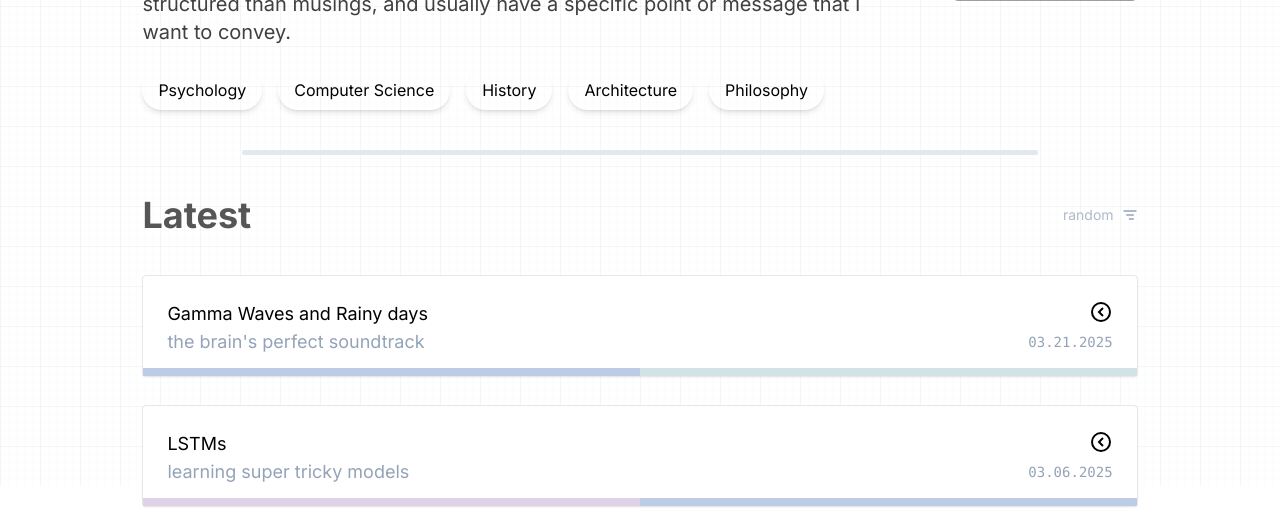
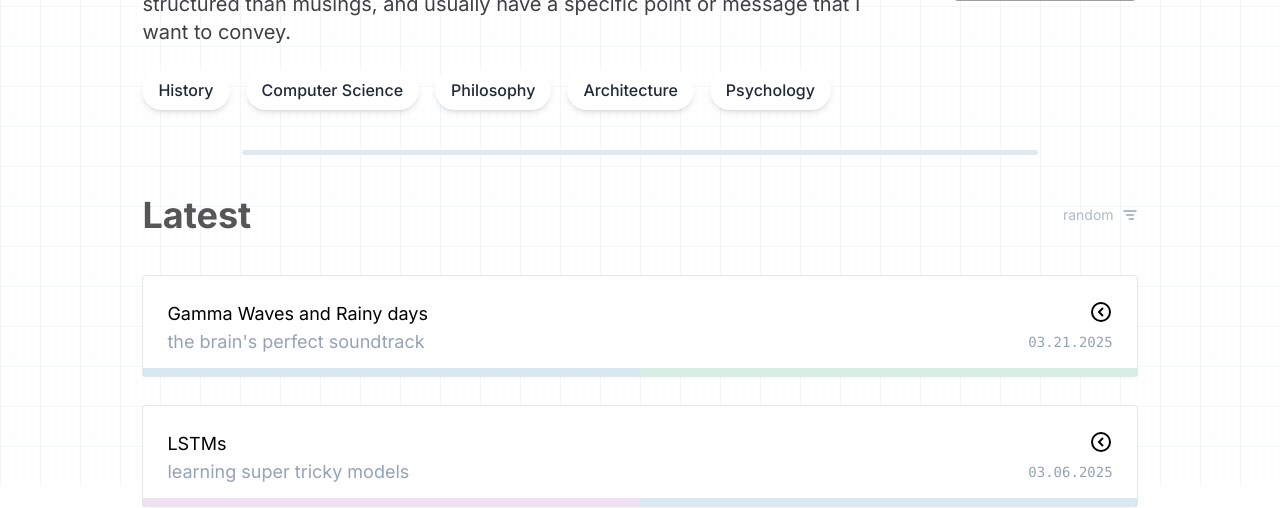
Before and after one commit to markmcguire011/Sentennial, a Next.js app: page /articles in a window 1280 px wide. Shown: the part 314-822 px from the top of the page. Built offline with nearby package versions, Linux system fonts and the light colour scheme; grey boxes are pictures that could not be loaded.

Commit message:
improved category filtering buttons

```diff
--- a/components/content/article_button.tsx
+++ b/components/content/article_button.tsx
@@ -7,11 +7,11 @@ type Props = {
 };
 
 const colorList = {
-  psychology: "#bccce6",
-  "computer-science": "#dfd1e6",
-  history: "#e6d1d6",
-  architecture: "#e6d7d1",
-  philosophy: "#d1e3e6",
+  psychology: "#9dc8db",
+  "computer-science": "#ddaee4",
+  history: "#f1adaf",
+  architecture: "#ffda89",
+  philosophy: "#9ad4bc",
 };
 
 export default function ArticleButton({ data }: Props) {
@@ -56,8 +56,11 @@ export default function ArticleButton({ data }: Props) {
             return (
               <div
                 key={data.slug + category}
-                style={{ backgroundColor: color }}
-                className="h-2 w-full"
+                style={{
+                  backgroundColor: color,
+                  opacity: 0.4,
+                }}
+                className="h-2 w-full "
               ></div>
             );
           })}
--- a/components/content/articles.tsx
+++ b/components/content/articles.tsx
@@ -71,56 +71,31 @@ export default function Articles({ articles, page }: Props) {
               specific point or message that I want to convey.
             </p>
             <div className="flex gap-4 flex-wrap">
-              <button
+              <FilterButton
+                category="History"
+                isSelected={selectedCategory === "History"}
+                onClick={() => handleClick("History")}
+              />
+              <FilterButton
+                category="Computer Science"
+                isSelected={selectedCategory === "Computer Science"}
+                onClick={() => handleClick("Computer Science")}
+              />
+              <FilterButton
+                category="Philosophy"
+                isSelected={selectedCategory === "Philosophy"}
+                onClick={() => handleClick("Philosophy")}
+              />
+              <FilterButton
+                category="Architecture"
+                isSelected={selectedCategory === "Architecture"}
+                onClick={() => handleClick("Architecture")}
+              />
+              <FilterButton
+                category="Psychology"
+                isSelected={selectedCategory === "Psychology"}
                 onClick={() => handleClick("Psychology")}
-                className={`shadow-md py-2 px-4 rounded-full transition duration-2 hover:bg-psychology ${
-                  selectedCategory === "Psychology"
-                    ? "bg-psychology text-white border-white shadow-none"
-                    : ""
-                }`}
-              >
-                Psychology
-              </button>
-              <button
-                onClick={() => handleClick("Computer Science")}
-                className={`shadow-md py-2 px-4 rounded-full transition duration-2 hover:bg-computer-science ${
-                  selectedCategory === "Computer Science"
-                    ? "bg-computer-science text-white border-white shadow-none"
-                    : ""
-                }`}
-              >
-                Computer Science
-              </button>
-              <button
-                onClick={() => handleClick("History")}
-                className={`shadow-md py-2 px-4 rounded-full transition duration-2 hover:bg-history ${
-                  selectedCategory === "History"
-                    ? "bg-history text-white border-white shadow-none"
-                    : ""
-                }`}
-              >
-                History
-              </button>
-              <button
-                onClick={() => handleClick("Architecture")}
-                className={`shadow-md py-2 px-4 rounded-full transition duration-2 hover:bg-architecture ${
-                  selectedCategory === "Architecture"
-                    ? "bg-architecture text-white border-white shadow-none"
-                    : ""
-                }`}
-              >
-                Architecture
-              </button>
-              <button
-                onClick={() => handleClick("Philosophy")}
-                className={`shadow-md py-2 px-4 rounded-full transition duration-2 hover:bg-philosophy ${
-                  selectedCategory === "Philosophy"
-                    ? "bg-philosophy text-white border-white shadow-none"
-                    : ""
-                }`}
-              >
-                Philosophy
-              </button>
+              />
             </div>
           </div>
           <div>
@@ -151,7 +126,7 @@ export default function Articles({ articles, page }: Props) {
               data={article as Article}
             />
           ))}
-          {paginatedArticles.length < 3 && <RandomDiscovery />}
+          {paginatedArticles.length < 2 && <RandomDiscovery />}
         </div>
       </div>
       <div className="flex justify-between pb-10">
@@ -167,6 +142,86 @@ export default function Articles({ articles, page }: Props) {
         />
       </div>
     </div>
+  );
+}
+
+function FilterButton({
+  category,
+  isSelected,
+  onClick,
+}: {
+  category: string;
+  isSelected: boolean;
+  onClick: () => void;
+}) {
+  // Get the category slug for color mapping
+  const categorySlug = category.toLowerCase().replace(" ", "-");
+
+  // Color mapping
+  const colorMap: Record<
+    string,
+    { bg: string; hover: string; active: string; text: string }
+  > = {
+    history: {
+      bg: "bg-history",
+      hover: "hover:bg-history/40",
+      active: "active:bg-history/90",
+      text: "text-white",
+    },
+    "computer-science": {
+      bg: "bg-computer-science",
+      hover: "hover:bg-computer-science/40",
+      active: "active:bg-computer-science/90",
+      text: "text-white",
+    },
+    philosophy: {
+      bg: "bg-philosophy",
+      hover: "hover:bg-philosophy/40",
+      active: "active:bg-philosophy/90",
+      text: "text-white",
+    },
+    architecture: {
+      bg: "bg-architecture",
+      hover: "hover:bg-architecture/40",
+      active: "active:bg-architecture/90",
+      text: "text-white",
+    },
+    psychology: {
+      bg: "bg-psychology",
+      hover: "hover:bg-psychology/40",
+      active: "active:bg-psychology/90",
+      text: "text-white",
+    },
+  };
+
+  const colors = colorMap[categorySlug] || {
+    bg: "bg-gray-800",
+    hover: "hover:bg-gray-700",
+    active: "active:bg-gray-900",
+    text: "text-white",
+  };
+
+  return (
+    <button
+      onClick={onClick}
+      className={clsx(
+        "relative py-2 px-4 rounded-full font-medium transition-all duration-200",
+        "transform active:scale-95",
+        {
+          // Not selected
+          "shadow-md hover:shadow-lg": !isSelected,
+          "bg-white text-gray-800": !isSelected,
+          [colors.hover]: !isSelected,
+
+          // Selected
+          [colors.bg]: isSelected,
+          [colors.text]: isSelected,
+          "shadow-inner": isSelected,
+        }
+      )}
+    >
+      {category}
+    </button>
   );
 }
 
--- a/tailwind.config.ts
+++ b/tailwind.config.ts
@@ -12,11 +12,11 @@ const config: Config = {
         "brand-dark": "#1E1E1E",
         "background-secondary": "#F5F5F5",
         "brand-color": "#4D88B8",
-        psychology: "#bccce6",
-        "computer-science": "#dfd1e6",
-        history: "#e6d1d6",
-        architecture: "#e6d7d1",
-        philosophy: "#d1e3e6",
+        psychology: "#9dc8db",
+        "computer-science": "#ddaee4",
+        history: "#f1adaf",
+        architecture: "#ffda89",
+        philosophy: "#9ad4bc",
       },
       content: {
         counter: "counter(test, decimal-leading-zero)",
```
